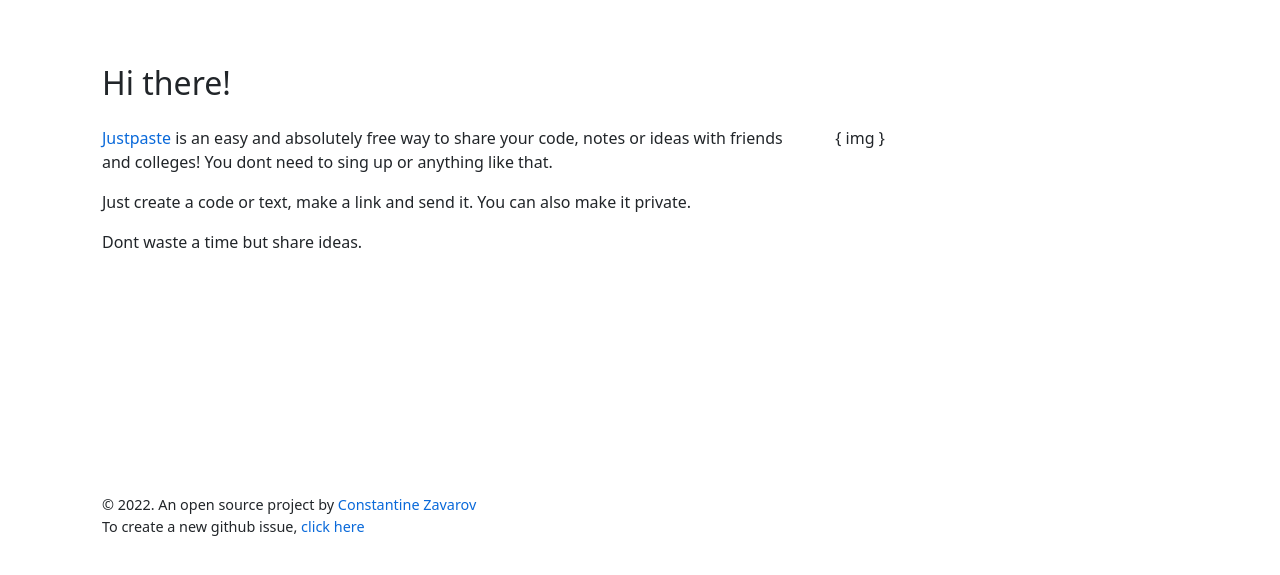
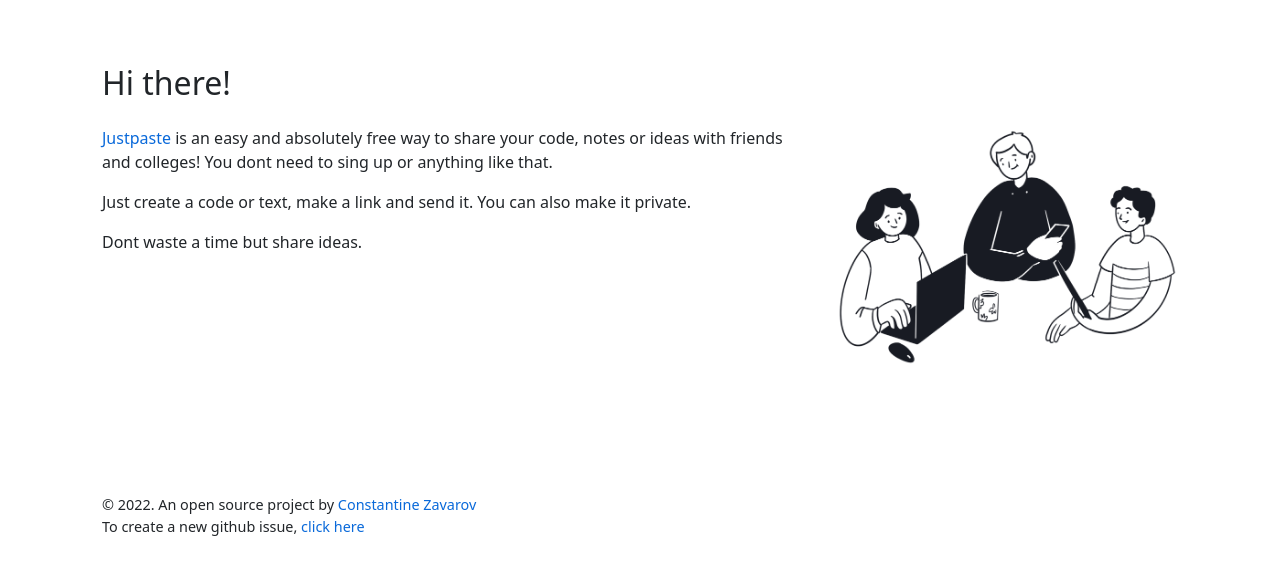
Before and after one commit to zavarovkv/justpaste.co, a Flask app: page /about in a window 1280 px wide. Shown: the part 50-625 px from the top of the page. Run offline with Flask 2, Linux system fonts and the light colour scheme; data that the repository does not hold is empty.

Commit message:
add images

```diff
--- a/app/static/css/style.css
+++ b/app/static/css/style.css
@@ -183,3 +183,8 @@ ul {
 .nh {
     display: none;
 }
+
+.img-fluid {
+    max-width: 450px !important;
+    width: 100% !important;
+}
--- a/app/templates/about.html
+++ b/app/templates/about.html
@@ -15,6 +15,6 @@
         <p>Dont waste a time but share ideas.</p>
     </div>
     <div class="col-md-4 col-12 pt-3">
-        <p>{ img }</p>
+        <img class="img-fluid" src="{{ url_for('static', filename='img/p_about_img.png') }}"/>
     </div>
 {% endblock %}
--- a/app/templates/ext.html
+++ b/app/templates/ext.html
@@ -13,6 +13,6 @@
         <p></p>
     </div>
     <div class="col-md-4 col-12 pt-3">
-        <p>{ img }</p>
+        <img class="img-fluid" src="{{ url_for('static', filename='img/p_ext_img.png') }}"/>
     </div>
 {% endblock %}
--- a/app/templates/history.html
+++ b/app/templates/history.html
@@ -24,6 +24,6 @@
         </p>
     </div>
     <div class="col-md-4 col-12 pt-3">
-        <p>{ img }</p>
+        <img class="img-fluid" src="{{ url_for('static', filename='img/p_history_img.png') }}"/>
     </div>
 {% endblock %}
```
Also changed, not shown: app/static/img/main-scr.png (deleted), app/static/img/p_about_img.png (added), app/static/img/p_ext_img.png (added), app/static/img/p_history_img.png (added).
